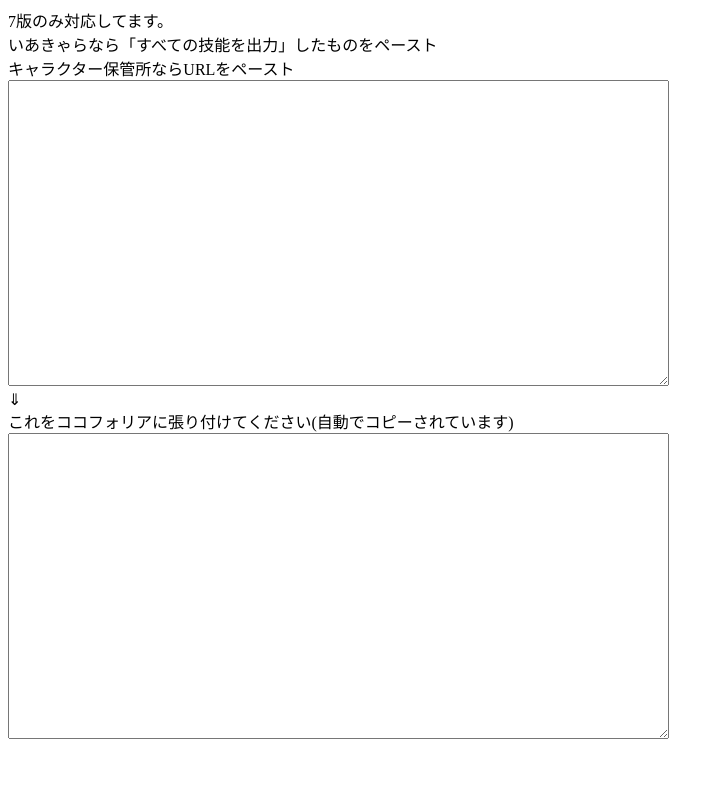
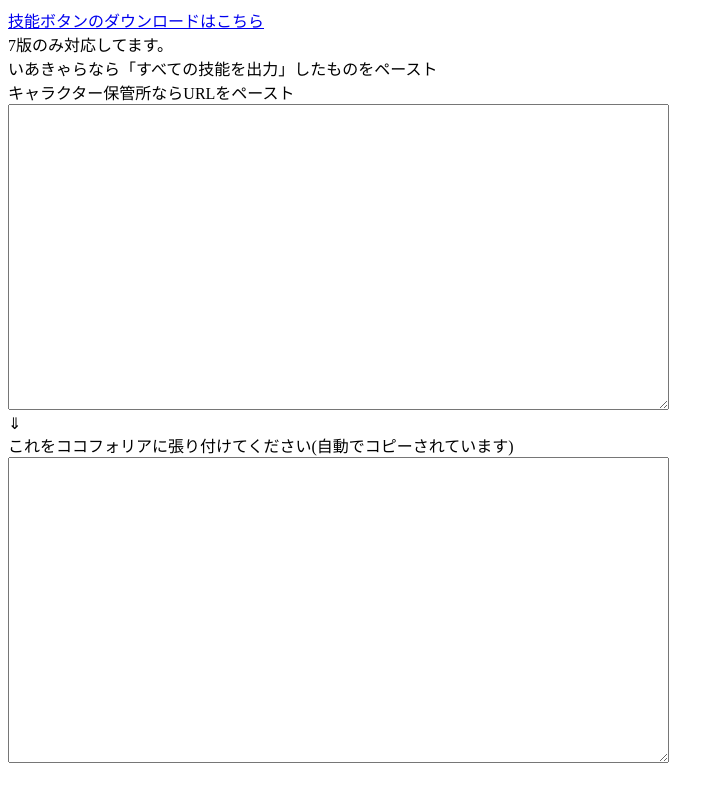
Before and after one commit to shizuku16/CoC_for_CCfolia, a plain HTML site: page index.html in a window 1280 px wide. Shown: the whole page, without its empty margins (0-724 px from the left). Drawn offline with nearby package versions, Linux system fonts and the light colour scheme.

Commit message:
Update index.html

```diff
--- a/index.html
+++ b/index.html
@@ -79,6 +79,7 @@
     </script>
 </head>
 <body>
+    <a href="./技能ボタン.zip">技能ボタンのダウンロードはこちら</a><br>
     7版のみ対応してます。<br>
     いあきゃらなら「すべての技能を出力」したものをペースト<br>
     キャラクター保管所ならURLをペースト<br>
```
